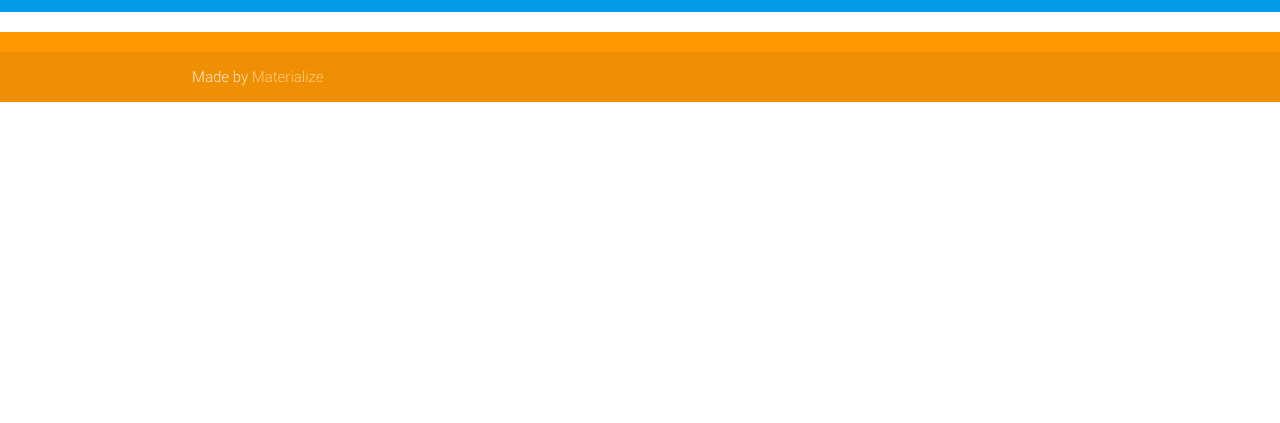
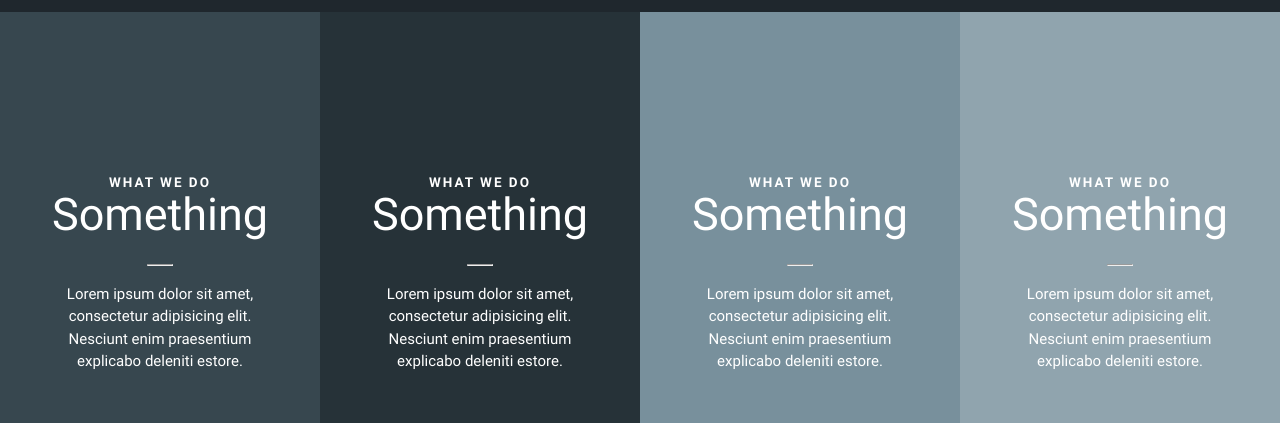
Before and after one commit to paulhbarker/employeesafetyandtraining, a website: page dist/index.html in a window 1280 px wide. Shown: the part 2288-2711 px from the top of the page. Before the commit the page ends 2390 px from the top, so only its background shows below. Drawn offline with nearby package versions, Linux system fonts and the light colour scheme.

Commit message:
Homepage design WIP

```diff
--- a/src/scss/partials/_layout.scss
+++ b/src/scss/partials/_layout.scss
@@ -13,3 +13,7 @@
 .no-margin-bot {
 	margin-bottom: 0 !important;
 }
+
+.no-pad {
+	padding: 0 !important;
+}
--- a/src/scss/partials/_panels.scss
+++ b/src/scss/partials/_panels.scss
@@ -12,3 +12,34 @@
 		margin-top: -14px;
 	}
 }
+
+.blurb {
+	height: 70vh;
+	color: white;
+	text-align: center;
+
+	.content {
+		margin-top: 20vh;
+	}
+
+	.small-title {
+		font-size: 90%;
+		letter-spacing: 2px;
+		font-weight: 600;
+		text-transform: uppercase;
+	}
+
+	.title {
+		font-size: 300%;
+		line-height: 3rem;
+	}
+
+	hr {
+		width: 8%;
+		margin: 1.8rem auto 1.1rem;
+	}
+
+	.description {
+		margin: 0 3.5rem;
+	}
+}
```
Also changed, not shown: dist/css/style.css, dist/css/style.min.css, dist/index.html.
